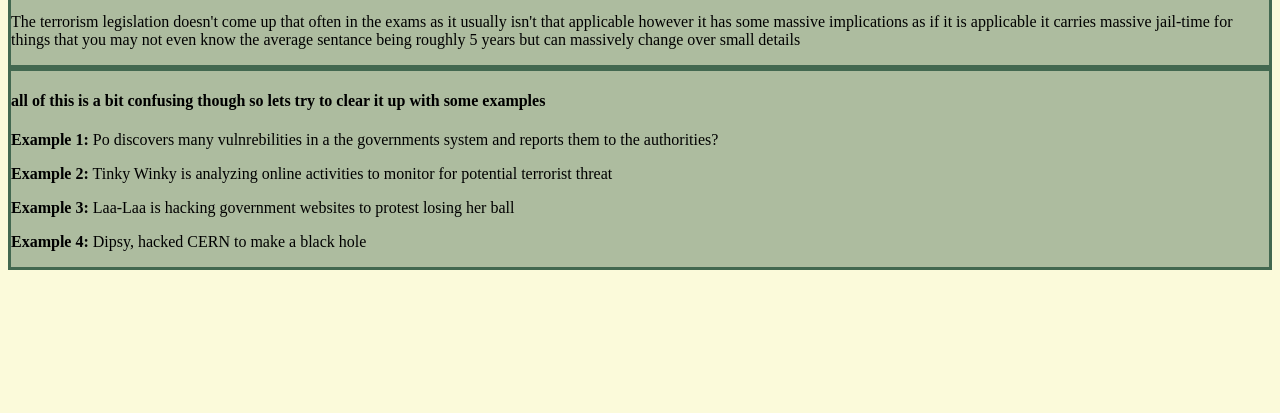
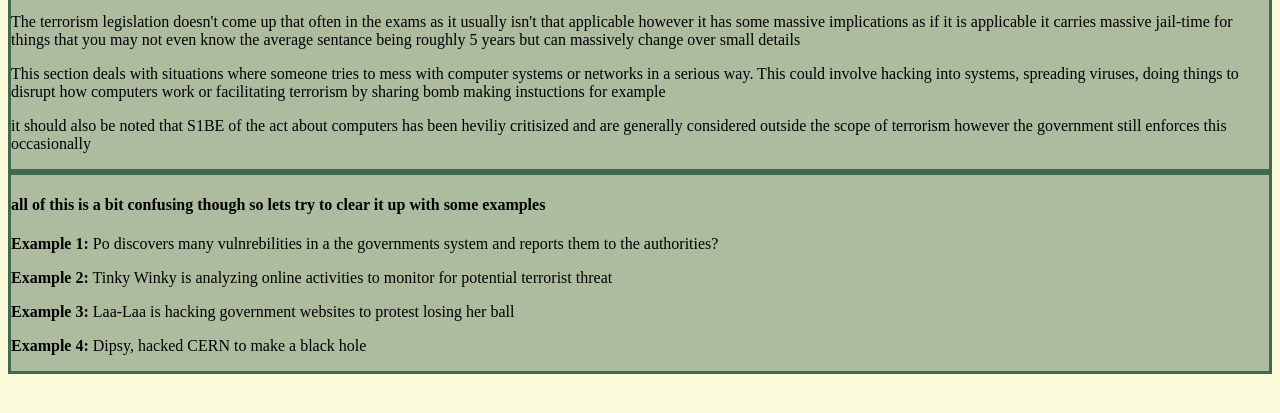
Before and after one commit to Nebular6/laws-webpage, a plain HTML site: page index.html in a window 1280 px wide. Shown: the part 381-794 px from the top of the page. Drawn offline with Linux system fonts and the light colour scheme.

Commit message:
added more content to textbox

```diff
--- a/index.html
+++ b/index.html
@@ -29,7 +29,11 @@
         <p>The terrorism legislation doesn't come up that often in the exams as it usually isn't that applicable however
             it has some massive implications as if it is applicable it carries massive jail-time for things that you
             may not even know the average sentance being roughly 5 years but can massively change over small details</p>
-
+        <p>This section deals with situations where someone tries to mess with computer systems or networks in a
+            serious way. This could involve hacking into systems, spreading viruses, doing things to disrupt
+            how computers work or facilitating terrorism by sharing bomb making instuctions for example </p>
+        <p>it should also be noted that S1BE of the act about computers has been heviliy critisized and are
+            generally considered outside the scope of terrorism however the government still enforces this occasionally</p>
     </div>
     <div class="text-box2">
         <h4>all of this is a bit confusing though so lets try to clear it up with some examples</h4>
```
